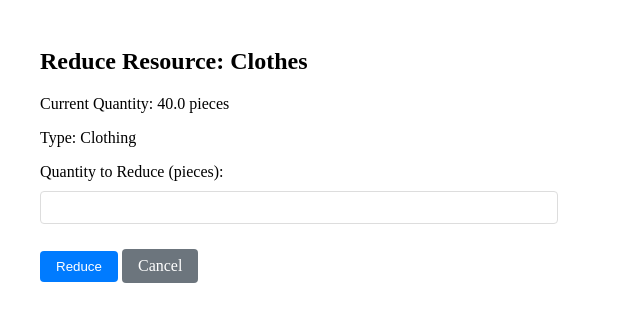
After one commit to Rohan120805/BestVision, a Django app: page /reduce-resource/1/ in a window 1280 px wide. The commit adds this page. Shown: the top 322 px of the page, without its empty margins (0-640 px from the left). Run offline with Django 5.2, Linux system fonts and the light colour scheme; data comes from the database, SQL or seed files in the repository; both versions use the stored data as it was after the commit.

Commit message:
Added Resource Reduction Feature

```diff
--- a/BestVision/templates/home.html
+++ b/BestVision/templates/home.html
@@ -27,6 +27,7 @@
                 <td>{{ resource.get_gender_specific_display }}</td>
                 <td>
                     <a href="{% url 'update_donation' resource.id %}" class="button">Add Donation</a>
+                    <a href="{% url 'reduce_resource' resource.id %}" class="button">Update</a>
                 </td>
             </tr>
             {% endfor %}
--- /dev/null
+++ b/BestVision/templates/reduce_form.html
@@ -0,0 +1,21 @@
+{% extends 'base.html' %}
+
+{% block content %}
+<div class="container">
+    <h2>Reduce Resource: {{ resource.name }}</h2>
+    <div class="resource-info">
+        <p>Current Quantity: {{ resource.quantity }} {{ resource.unit }}</p>
+        <p>Type: {{ resource.get_type_display }}</p>
+    </div>
+
+    <form method="post">
+        {% csrf_token %}
+        <div class="form-group">
+            <label for="quantity">Quantity to Reduce ({{ resource.unit }}):</label>
+            <input type="number" id="quantity" name="quantity" step="0.01" min="0" max="{{ resource.quantity }}" required>
+        </div>
+        <button type="submit" class="button">Reduce</button>
+        <a href="{% url 'home' %}" class="button secondary">Cancel</a>
+    </form>
+</div>
+{% endblock %}
--- a/BestVision/urls.py
+++ b/BestVision/urls.py
@@ -7,4 +7,5 @@ urlpatterns = [
     path('donation/<int:pk>/', views.update_donation, name='update_donation'),
     path('optimize/', views.optimize_resources, name='optimize_resources'),
     path('allocations/', views.allocation_list, name='allocation_list'),
+    path('reduce-resource/<int:pk>/', views.reduce_resource, name='reduce_resource'),
 ]
--- a/BestVision/views.py
+++ b/BestVision/views.py
@@ -197,3 +197,16 @@ def home(request):
         'requirements': Requirement.objects.all()
     }
     return render(request, 'home.html', context)
+
+def reduce_resource(request, pk):
+    resource = get_object_or_404(Resource, pk=pk)
+    if request.method == 'POST':
+        quantity = float(request.POST.get('quantity', 0))
+        if quantity <= resource.quantity:
+            resource.quantity -= quantity
+            resource.save()
+            messages.success(request, f'Reduced {quantity} {resource.unit} from {resource.name}')
+            return redirect('home')
+        else:
+            messages.error(request, f'Cannot reduce more than available quantity ({resource.quantity} {resource.unit})')
+    return render(request, 'reduce_form.html', {'resource': resource})
```
Also changed, not shown: db.sqlite3.
